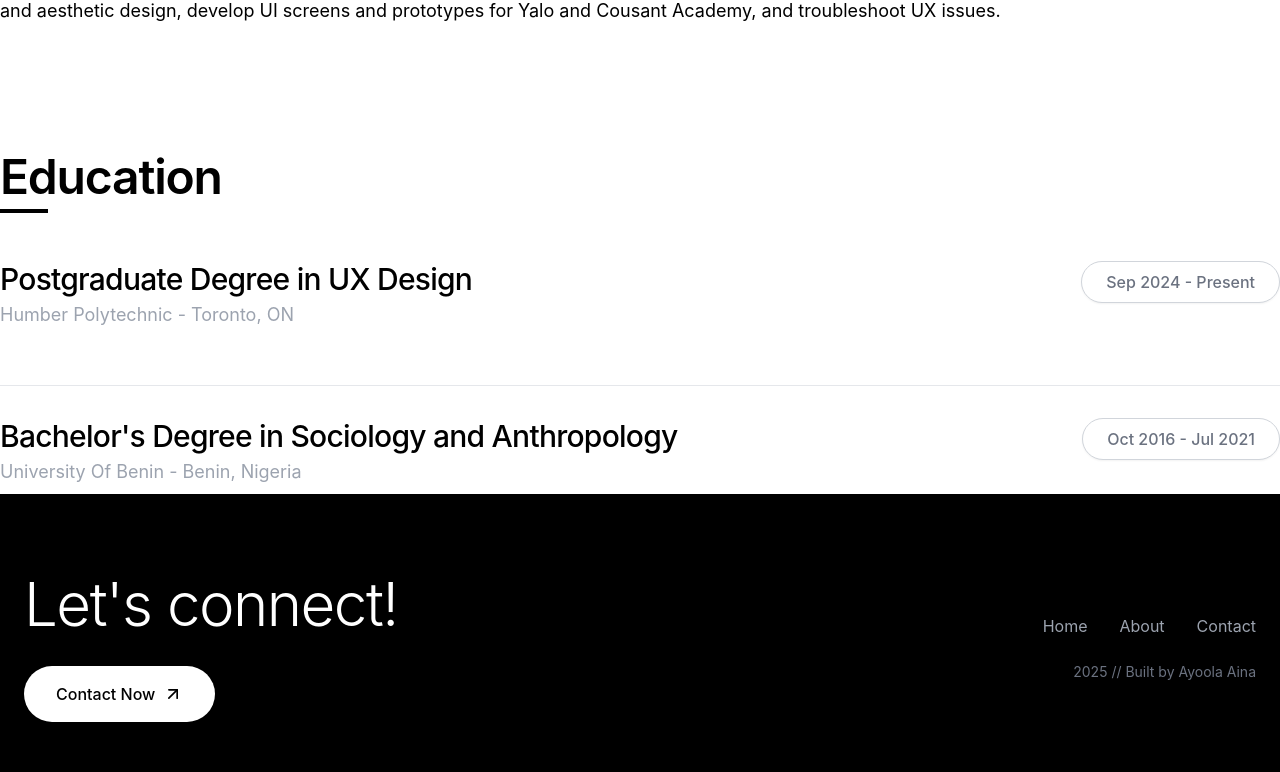
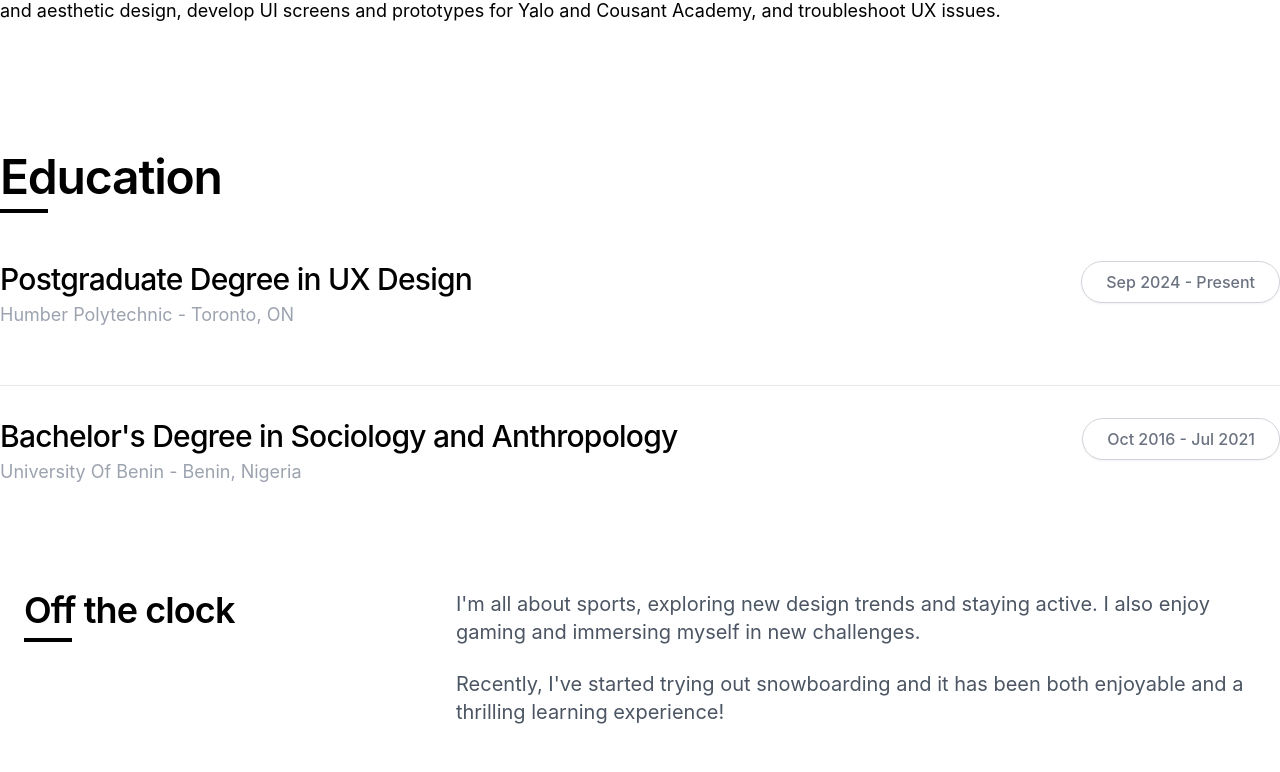
Before and after one commit to donaina/anita, a React (Vite) app: page /about in a window 1280 px wide. Shown: the part 2000-2772 px from the top of the page. Built offline with nearby package versions, Linux system fonts and the light colour scheme; grey boxes are pictures that could not be loaded.

Commit message:
feat: add 'Off the clock' section to about page

```diff
--- a/src/About.tsx
+++ b/src/About.tsx
@@ -160,6 +160,45 @@ const About: React.FC = () => (
         </div>
       </div>
     </section>
+
+    {/* Off the Clock Section */}
+    <section className="w-full bg-white py-24">
+      <div className="max-w-[1480px] mx-auto px-6">
+        <div className="grid grid-cols-1 md:grid-cols-12 gap-x-16 mb-12 items-start">
+          <div className="md:col-span-4">
+            <h2 className="text-4xl font-semibold text-black">Off the clock</h2>
+            <div className="w-12 h-1 bg-black mt-2"></div>
+          </div>
+          <div className="md:col-span-8 mt-8 md:mt-0">
+            <p className="text-xl text-gray-600 mb-6">
+              I'm all about sports, exploring new design trends and staying active. I also enjoy gaming and immersing myself in new challenges.
+            </p>
+            <p className="text-xl text-gray-600">
+              Recently, I've started trying out snowboarding and it has been both enjoyable and a thrilling learning experience!
+            </p>
+          </div>
+        </div>
+
+        <div className="grid grid-cols-1 sm:grid-cols-2 md:grid-cols-3 gap-8">
+          <img
+            src="https://images.pexels.com/photos/3624367/pexels-photo-3624367.jpeg?auto=compress&cs=tinysrgb&w=1260&h=750&dpr=2"
+            alt="Person holding a snowboard on a snowy hill"
+            className="rounded-2xl object-cover w-full h-96 shadow-lg"
+          />
+          <img
+            src="https://images.pexels.com/photos/2190283/pexels-photo-2190283.jpeg?auto=compress&cs=tinysrgb&w=1260&h=750&dpr=2"
+            alt="Aerial view of New York City skyline"
+            className="rounded-2xl object-cover w-full h-96 shadow-lg"
+          />
+          <img
+            src="https://images.pexels.com/photos/1660995/pexels-photo-1660995.jpeg?auto=compress&cs=tinysrgb&w=1260&h=750&dpr=2"
+            alt="View of a baseball stadium from behind home plate"
+            className="rounded-2xl object-cover w-full h-96 shadow-lg"
+          />
+        </div>
+      </div>
+    </section>
+
     <Footer />
   </>
 );
```
